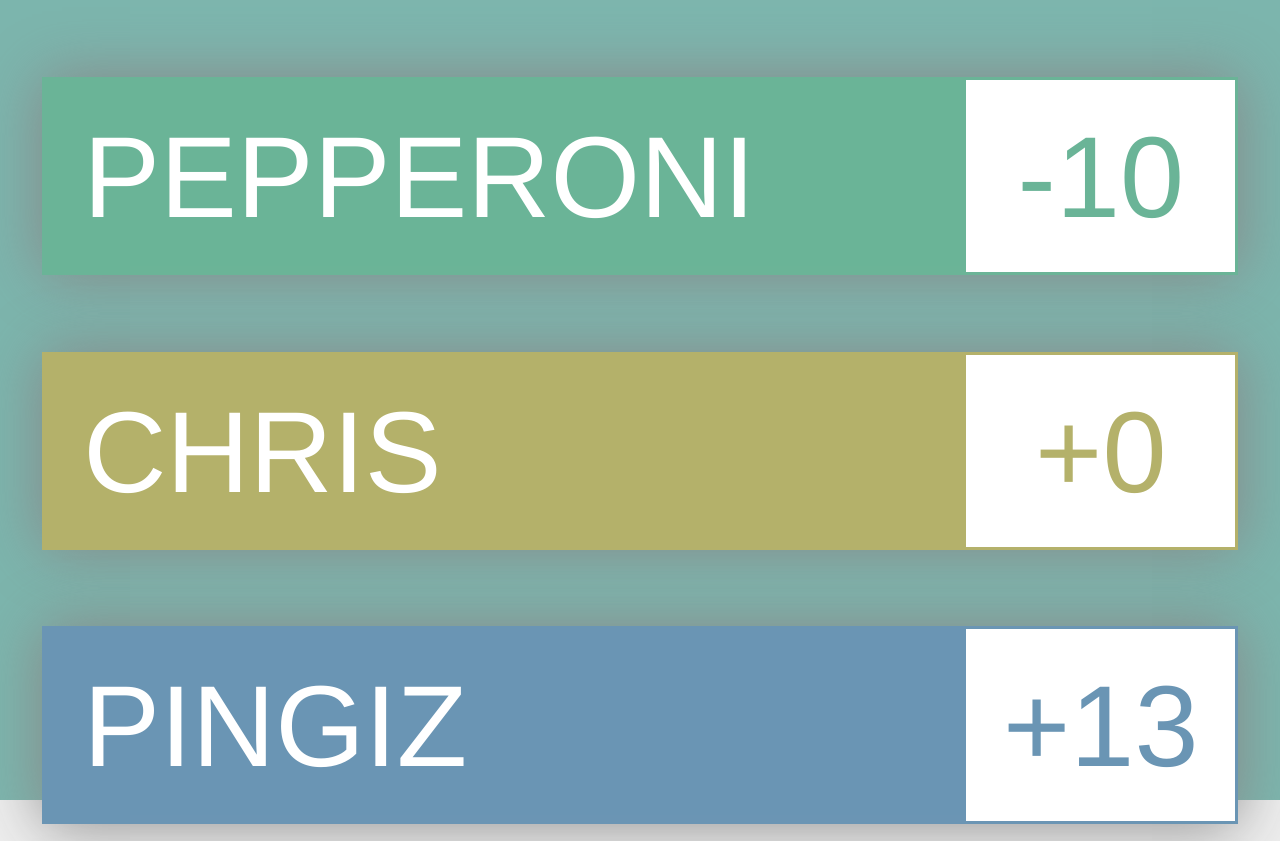
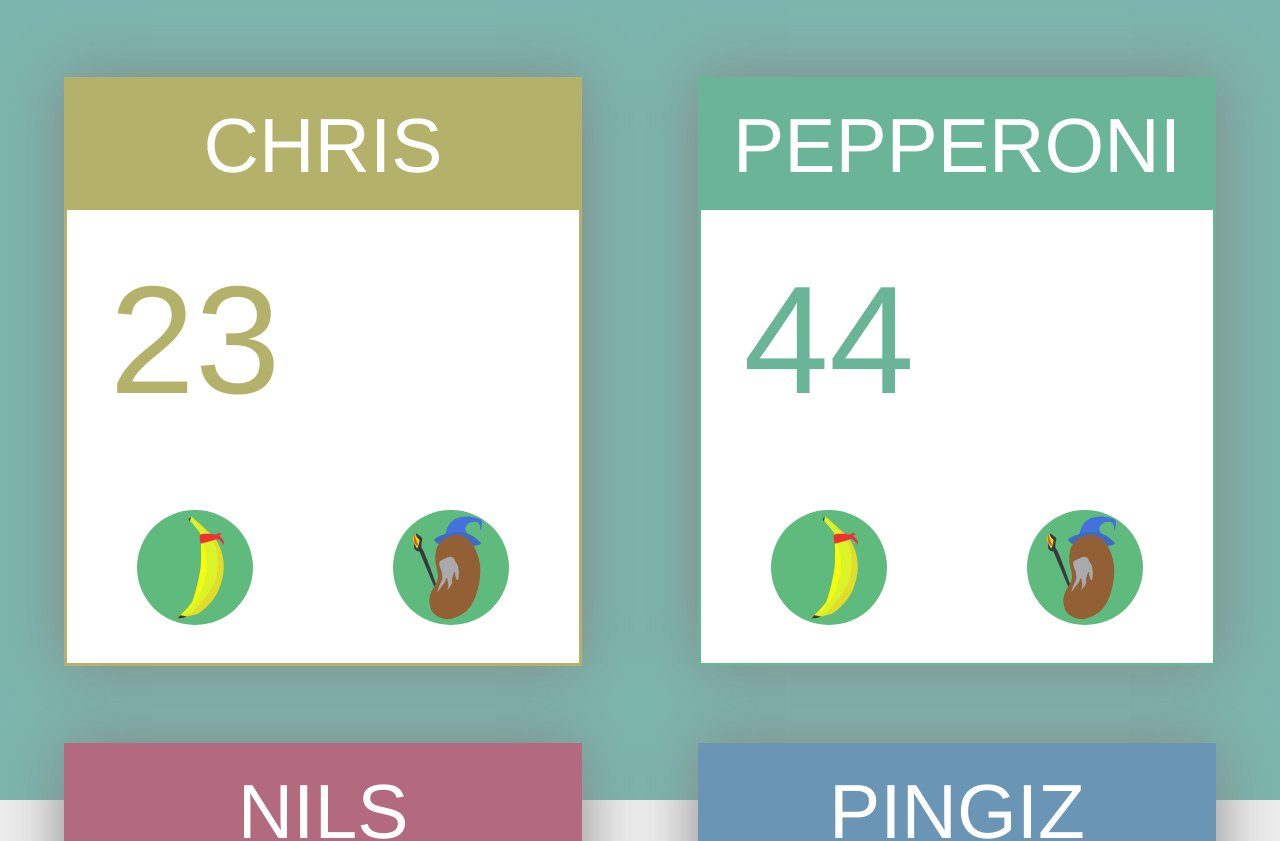
Before and after one commit to nlhiorth/janif, a React (Create React App) app in the folder janif-react/: page / in a window 1280 px wide. Shown: the top 841 px of the page. Built offline with nearby package versions, Linux system fonts and the light colour scheme.

Commit message:
Basic Main view

```diff
--- /dev/null
+++ b/janif-react/src/components/Common/PlayerCard.css
@@ -0,0 +1,56 @@
+.PlayerCard {
+  width: 40vw;
+  height: auto;
+  border-style: solid;
+  border-color: #6BB574;
+  background-color: #FFFFFF;
+  box-shadow: 0 0 1.5rem #888888;
+  display: flex;
+  flex-wrap: wrap;
+  align-content: space-between;
+  justify-content: center;
+  margin-top: 2rem;
+  margin-right: 0;
+}
+
+.Header {
+  background-color: #6BB574;
+  width: 100%;
+}
+
+.PlayerCard .Body {
+  height: auto;
+}
+
+.PlayerCard .Header .Name {
+  font-family: helvetica;
+  font-style: normal;
+  font-weight: 300;
+  font-size: 2rem;
+  text-align: center;
+  color: #FFFFFF;
+}
+
+.PlayerCard .Body .Score {
+  font-family: helvetica;
+  font-style: normal;
+  font-weight: 300;
+  font-size: 4rem;
+  text-align: center;
+  color: #6BB574;
+  border: none;
+  width: 50%;
+}
+
+.PlayerCard .Body .Buttons {
+  height: 5rem;
+  display: flex;
+  justify-content: space-around;
+  align-items: center;
+}
+
+.PlayerCard .Body .Buttons img {
+  display: inline-block;
+  height: 3rem;
+  width: 3rem;
+}
--- /dev/null
+++ b/janif-react/src/components/Common/PlayerCard.jsx
@@ -0,0 +1,31 @@
+import React, { Component } from 'react';
+import './PlayerCard.css';
+import Banana from '../Buttons/Banana.jsx';
+import Bean from '../Buttons/Bean.jsx';
+
+class PlayerCard extends Component {
+  constructor(props) {
+    super(props);
+  }
+
+  render() {
+    return (
+      <div className="PlayerCard" style={{borderColor: this.props.player.color}}>
+        <div className="Header" style={{backgroundColor: this.props.player.color}}>
+          <div className="Name">{this.props.player.name}</div>
+        </div>
+        <div className="Body">
+          <div className="Score" style={{color: this.props.player.color}}>
+            {this.props.player.score}
+          </div>
+          <div className="Buttons">
+            <Banana onClick={this.props.onBanana}/>
+            <Bean onClick={this.props.onBean}/>
+          </div>
+        </div>
+      </div>
+    );
+  }
+}
+
+export default PlayerCard;
--- a/janif-react/src/components/ViewManager.jsx
+++ b/janif-react/src/components/ViewManager.jsx
@@ -1,6 +1,7 @@
 import React, { Component } from 'react';
 import Scoring from './Views/Scoring.jsx'
 import Summary from './Views/Summary.jsx'
+import Main from './Views/Main.jsx'
 
 class ViewManager extends Component {
 
@@ -8,7 +9,8 @@ class ViewManager extends Component {
     return (
       <div className="ViewManager">
         {false && <Scoring />}
-        {true && <Summary />}
+        {false && <Summary />}
+        {true && <Main />}
       </div>
     );
   }
--- /dev/null
+++ b/janif-react/src/components/Views/Main.css
@@ -0,0 +1,23 @@
+.Main {
+  width: 100vw;
+  height: 100vh;
+  display: flex;
+  justify-content: center;
+  align-items: flex-start;
+  align-content: flex-start;
+  background-color: #7CB5AD;
+}
+
+.Main .PlayerList {
+  padding: 0;
+  margin: 0;
+  width: 90vw;
+  display: flex;
+  justify-content: space-between;
+  flex-wrap: wrap;
+}
+
+.Main .PlayerList li {
+  list-style-type: none;
+  display: inline-block;
+}
--- a/janif-react/src/components/Views/Main.jsx
+++ b/janif-react/src/components/Views/Main.jsx
@@ -1,15 +1,62 @@
 import React, { Component } from 'react';
-import Player from '../Common/Player.jsx';
+import PlayerCard from '../Common/PlayerCard.jsx';
+import './Main.css'
 
 class Main extends Component {
+  constructor(props) {
+    super(props);
+
+    this.state = {
+      players: [
+        {
+          id: 0,
+          name: 'NILS',
+          score: 45,
+          prevscore: 13,
+          banana: false,
+          bean: true,
+          color: 'hsl(344, 33%, 56%)',
+        },
+        {
+          id: 1,
+          name: 'CHRIS',
+          score: 23,
+          prevscore: 20,
+          banana: true,
+          bean: false,
+          color: 'hsl(58, 33%, 56%)',
+        },
+        {
+          id: 2,
+          name: 'PINGIZ',
+          score: 79,
+          prevscore: 51,
+          banana: false,
+          bean: false,
+          color: 'hsl(205, 33%, 56%)',
+        },
+        {
+          id: 3,
+          name: 'PEPPERONI',
+          score: 44,
+          prevscore: 54,
+          banana: true,
+          bean: true,
+          color: 'hsl(157, 33%, 56%)',
+        }
+      ],
+    }
+  }
 
   render() {
     return (
-      <div>
-        <ol className="main">
-          {this.props.players.map(player => (
-            <li key={player.name}>
-              <Player player={player} onBanana={this.props.onBanana()} onBean={this.props.onBean()} addScore={this.props.addScore()} onLoss={this.props.onLoss()}/>
+      <div className="Main">
+        <ol className="PlayerList">
+          {this.state.players.sort((a, b) => {
+            return a.score - b.score
+          }).map(player => (
+            <li key={player.id}>
+              <PlayerCard player={player}/>
             </li>
           ))}
         </ol>
```
